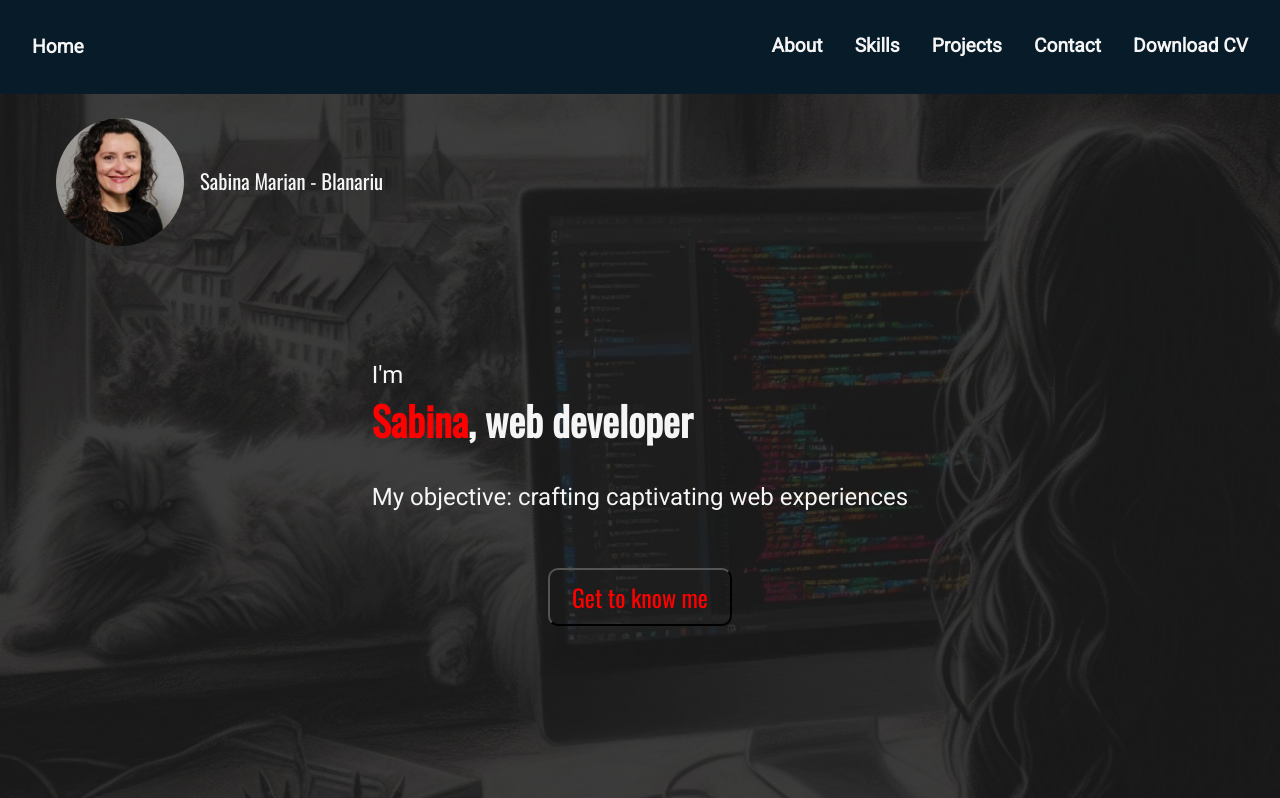
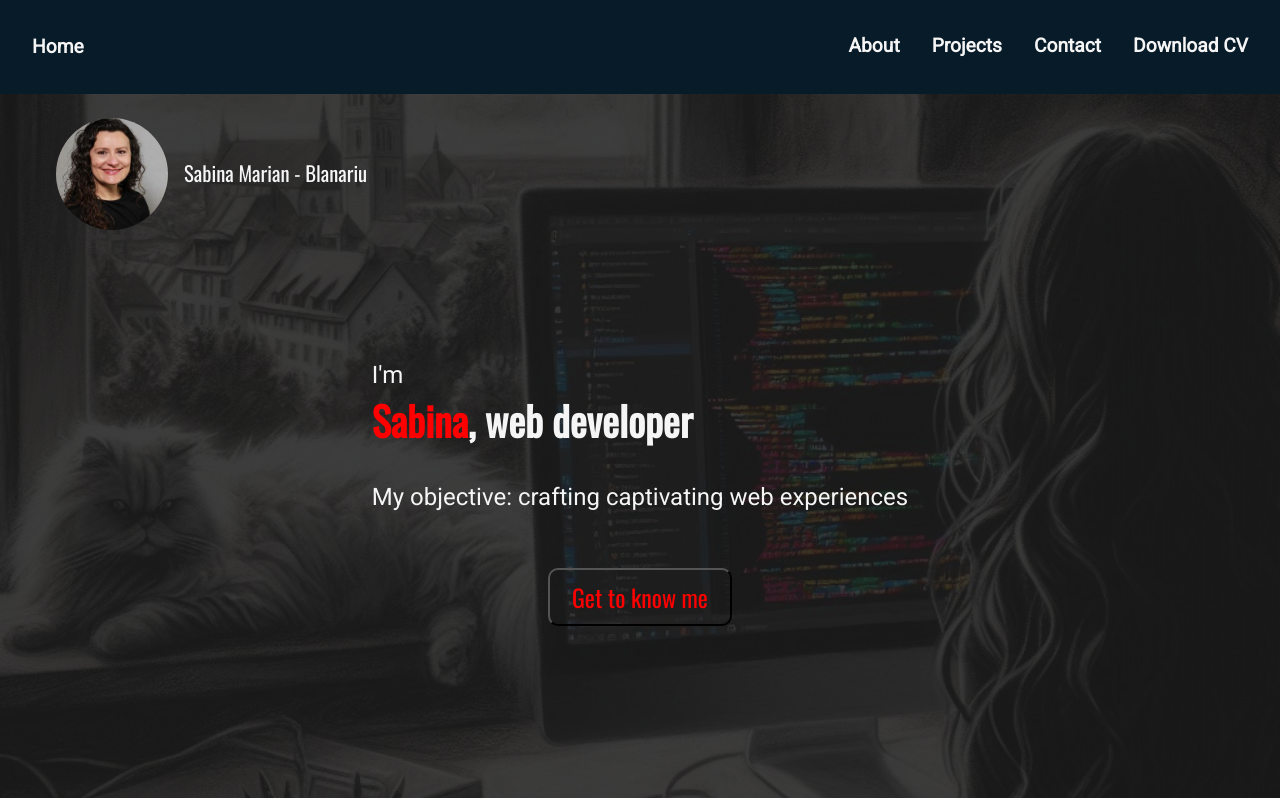
Before and after one commit to SabinaMB/portfolioSab, a React (Vite) app: page / in a window 1280 px wide. Shown: the top 798 px of the page. Built offline with nearby package versions, Linux system fonts and the light colour scheme.

Commit message:
finished styling About section

```diff
--- a/src/components/About/About.jsx
+++ b/src/components/About/About.jsx
@@ -10,7 +10,6 @@ import {
   itemVariants,
 } from "../../variants";
 import styles from "./About.module.css";
-import { getImageUrl } from "../../utils";
 import animation from "../../../assets/scroll.json";
 import lottie from "lottie-web";
 import { useInView } from "react-intersection-observer";
--- a/src/components/Hero/Hero.module.css
+++ b/src/components/Hero/Hero.module.css
@@ -37,8 +37,8 @@
 }
 
 .logo {
-  width: 8rem;
-  height: 8rem;
+  width: 7rem;
+  height: 7rem;
   object-fit: cover;
   overflow: hidden;
   border-radius: 50%;
--- a/src/components/Navbar/Navbar.jsx
+++ b/src/components/Navbar/Navbar.jsx
@@ -1,12 +1,16 @@
-import React, {useState, useEffect} from 'react';
-import {motion} from 'framer-motion';
-import {fadeInLeft, fadeInRight, fadeInDown, fadeInDownBurger} from '../../variants';
-import styles from './Navbar.module.css';
-import {getImageUrl} from '../../utils';
-
+import React, { useState, useEffect } from "react";
+import { motion } from "framer-motion";
+import {
+  fadeInLeft,
+  fadeInRight,
+  fadeInDown,
+  fadeInDownBurger,
+} from "../../variants";
+import styles from "./Navbar.module.css";
+import { getImageUrl } from "../../utils";
 
 export const Navbar = () => {
-    const [menuOpen, setMenuOpen] =useState(false);
+  const [menuOpen, setMenuOpen] = useState(false);
   const [isSmallScreen, setIsSmallScreen] = useState(false);
 
   useEffect(() => {
@@ -19,66 +23,101 @@ export const Navbar = () => {
     };
 
     handleResize();
-        window.addEventListener('resize', handleResize);
-        return () => window.removeEventListener('resize', handleResize);
+    window.addEventListener("resize", handleResize);
+    return () => window.removeEventListener("resize", handleResize);
   }, []);
-
-
 
   return (
     <div className={styles.navWrapper}>
       <nav className={styles.navbar}>
-
-    <motion.a className={styles.navLink} href='/' initial= 'hidden' animate= 'visible' variants= {fadeInLeft} transition= {{duration: 1}}>
+        <motion.a
+          className={styles.navLink}
+          href="/"
+          initial="hidden"
+          animate="visible"
+          variants={fadeInLeft}
+          transition={{ duration: 1 }}
+        >
           Home
         </motion.a>
 
         <div className={styles.menu}>
-
-        <motion.img className={styles.menuIcon}
-        src={menuOpen ? getImageUrl('closeIcon.png') : getImageUrl('menuIcon.png')}
-        alt='menu-icon'
+          <motion.img
+            className={styles.menuIcon}
+            src={
+              menuOpen
+                ? getImageUrl("closeIcon.png")
+                : getImageUrl("menuIcon.png")
+            }
+            alt="menu-icon"
             onClick={() => setMenuOpen(!menuOpen)}
-        initial='hidden'
-        animate='visible'
-        variants= {fadeInDown}
+            initial="hidden"
+            animate="visible"
+            variants={fadeInDown}
           />
 
           <motion.ul
-        key={isSmallScreen ? (menuOpen ? 'open' : 'closed'): 'largeScreen'}
+            key={isSmallScreen ? (menuOpen ? "open" : "closed") : "largeScreen"}
             className={`${styles.menuItems} ${menuOpen && styles.menuOpen}`}
             onClick={() => setMenuOpen(false)}
-        initial='hidden'
-        animate= {isSmallScreen? (menuOpen ? 'visible' : 'hidden') : 'visible'}
-        variants= {isSmallScreen ? fadeInDownBurger : fadeInRight}
-        transition= {{duration: 1}}>
-
+            initial="hidden"
+            animate={
+              isSmallScreen ? (menuOpen ? "visible" : "hidden") : "visible"
+            }
+            variants={isSmallScreen ? fadeInDownBurger : fadeInRight}
+            transition={{ duration: 1 }}
+          >
             <motion.li variants={fadeInDownBurger}>
-        <a href='#about' className={styles.navLink}>About</a>
+              <a href="#about" className={styles.navLink}>
+                About
+              </a>
+            </motion.li>
+            {/* <motion.li variants={fadeInDownBurger}>
+        <a href='#skills' className={styles.navLink}>Skills</a>
+        </motion.li> */}
+            <motion.li variants={fadeInDownBurger}>
+              <a href="#projects" className={styles.navLink}>
+                Projects
+              </a>
             </motion.li>
             <motion.li variants={fadeInDownBurger}>
-        <a href='#skills' className={styles.navLink}>Skills</a>
+              <a href="#contact" className={styles.navLink}>
+                Contact
+              </a>
             </motion.li>
-        <motion.li variants={fadeInDownBurger}>
-        <a href='#projects' className={styles.navLink}>Projects</a>
-        </motion.li>
-        <motion.li variants={fadeInDownBurger}>
-        <a href='#contact' className={styles.navLink}>Contact</a>
-        </motion.li>
-        <motion.li variants={fadeInDownBurger} className={styles.dropdownCV}>
-        <a href='#cv' className={styles.navLink}>Download CV</a>
-        <motion.div className={styles.CV}
+            <motion.li
+              variants={fadeInDownBurger}
+              className={styles.dropdownCV}
+            >
+              <a href="#cv" className={styles.navLink}>
+                Download CV
+              </a>
+              <motion.div
+                className={styles.CV}
                 initial={{ opacity: 0, scale: 0.95 }}
                 animate={{ opacity: 1, scale: 1 }}
                 exit={{ opacity: 0, scale: 0.95 }}
-        transition={{ duration: 0.3 }}>
-
-                <a href="https://portfolio-sabina.netlify.app/CV_SabinaMB_Eng.pdf" target="_blank" rel="noopener noreferrer" className={styles.cvContent}>CV English</a>
-                <a href="https://portfolio-sabina.netlify.app/CV_SabinaMB_De.pdf" target="_blank" rel="noopener noreferrer" className={styles.cvContent}>CV German</a>
+                transition={{ duration: 0.3 }}
+              >
+                <a
+                  href="https://portfolio-sabina.netlify.app/CV_SabinaMB_Eng.pdf"
+                  target="_blank"
+                  rel="noopener noreferrer"
+                  className={styles.cvContent}
+                >
+                  CV English
+                </a>
+                <a
+                  href="https://portfolio-sabina.netlify.app/CV_SabinaMB_De.pdf"
+                  target="_blank"
+                  rel="noopener noreferrer"
+                  className={styles.cvContent}
+                >
+                  CV German
+                </a>
               </motion.div>
             </motion.li>
           </motion.ul>
-
         </div>
       </nav>
     </div>
```
Also changed, not shown: assets/imgSab8.jpg (deleted). Lines whose indentation alone changed are shown as unchanged.
